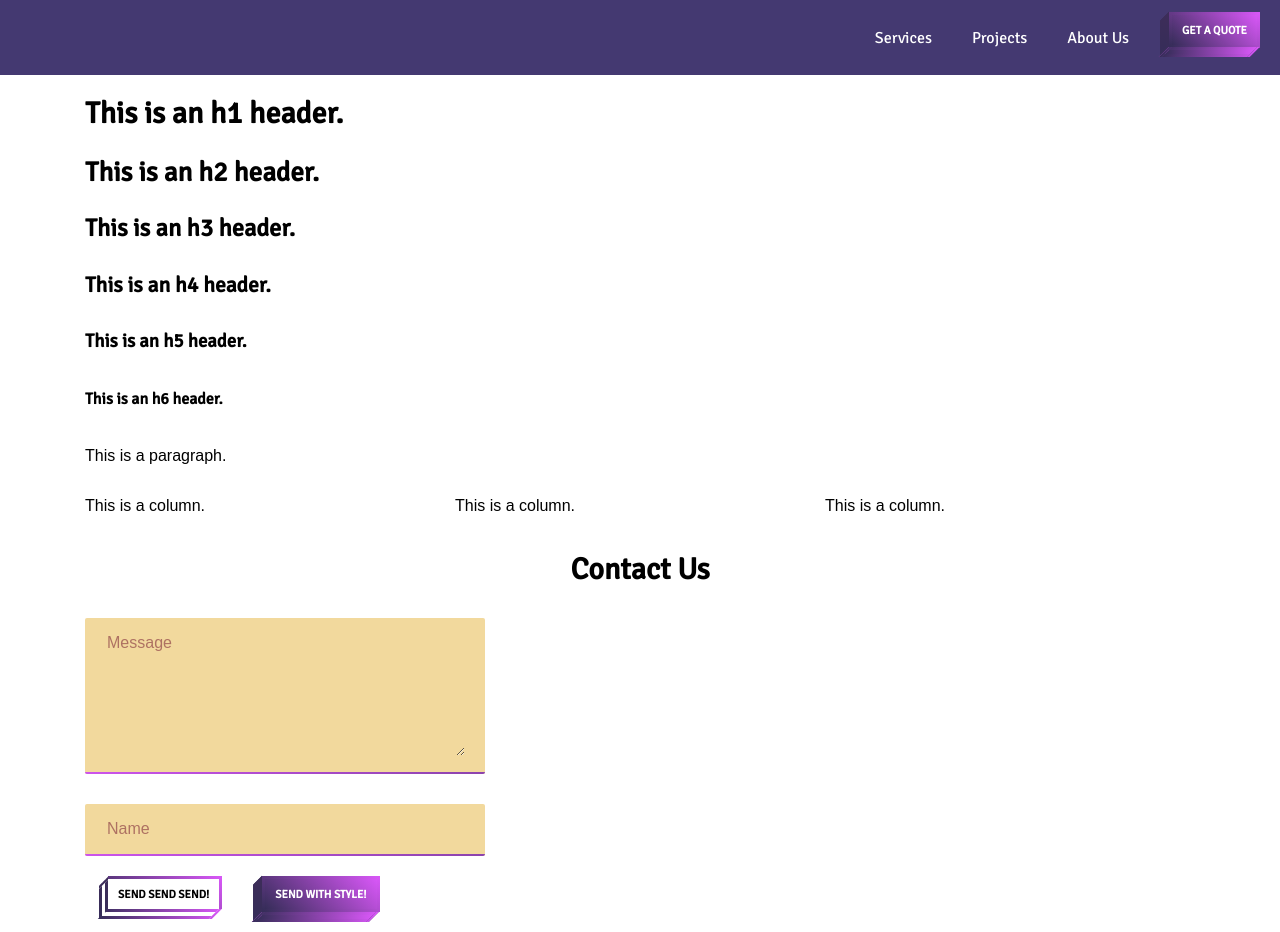
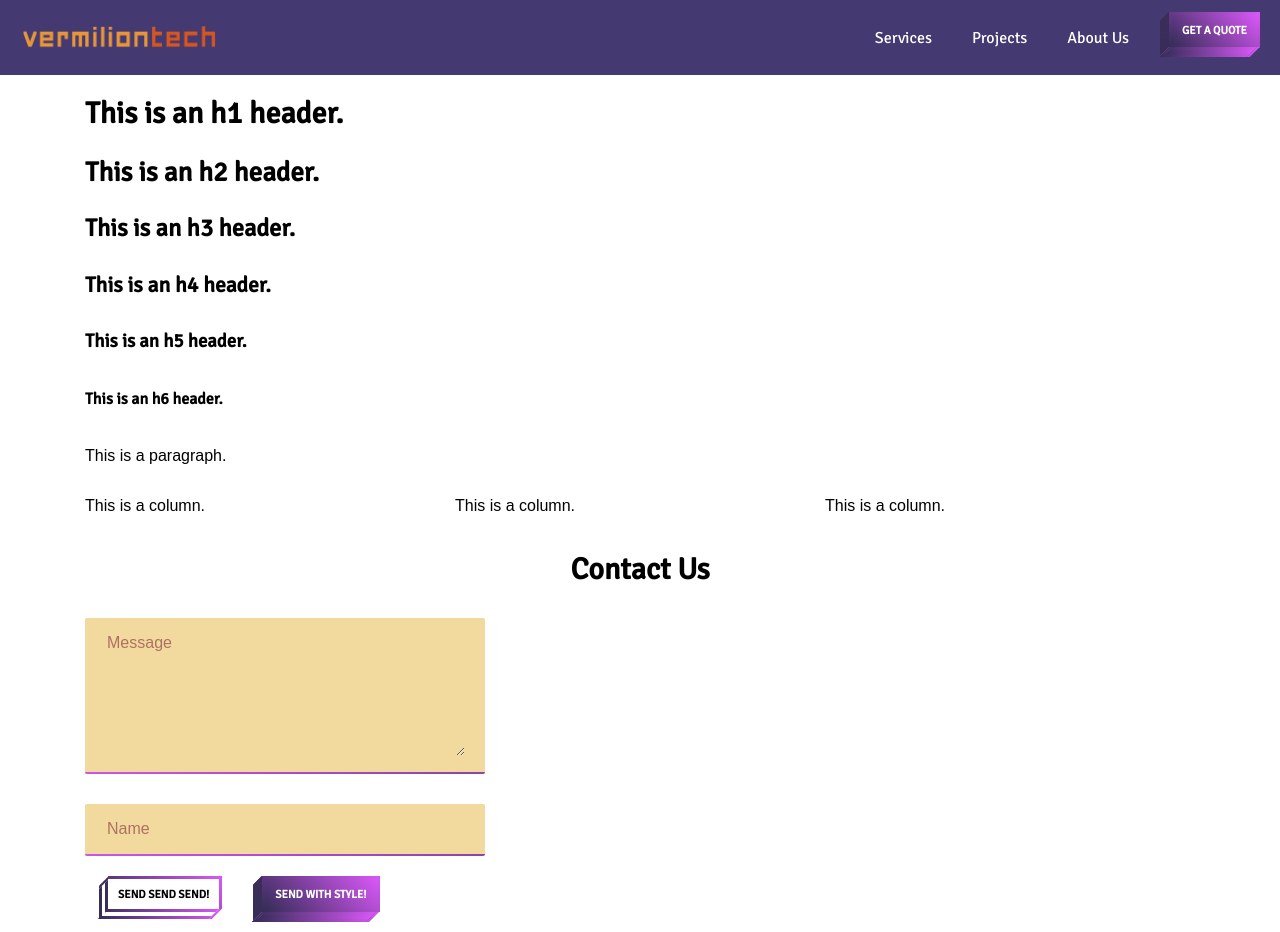
Before and after one commit to vermilion-tech/vt-rebuild-1, a Vue app: page / in a window 1280 px wide. Built offline with nearby package versions, Linux system fonts and the light colour scheme; a web font is replaced by a local one.

Commit message:
Added placeholder brand

```diff
--- a/src/components/molecules/Navbar.vue
+++ b/src/components/molecules/Navbar.vue
@@ -2,8 +2,8 @@
 <template>
 	<div class="navbar">
 
-		<div>
-			<!-- placeholder for image -->
+		<div class="brand">
+			<img src="../../assets/vt-logo-wide.png"/>
 		</div>
 
 		<!-- Links proper.  Fits on the right-hand side -->
@@ -44,9 +44,19 @@ export default {
 	align-items: center;
 	justify-content: flex-end;
 
+	.brand {
+		flex-grow: 1;
+
+		img {
+			max-width: 200px;
+			margin: 2rem;
+		}
+	}
+
 	.navbar-right {
 		display: flex;
 		align-items: flex-end;
+		flex-grow: 0;
 	}
 
 	.menu {
```
Also changed, not shown: src/assets/vt-logo-wide.png (added).
